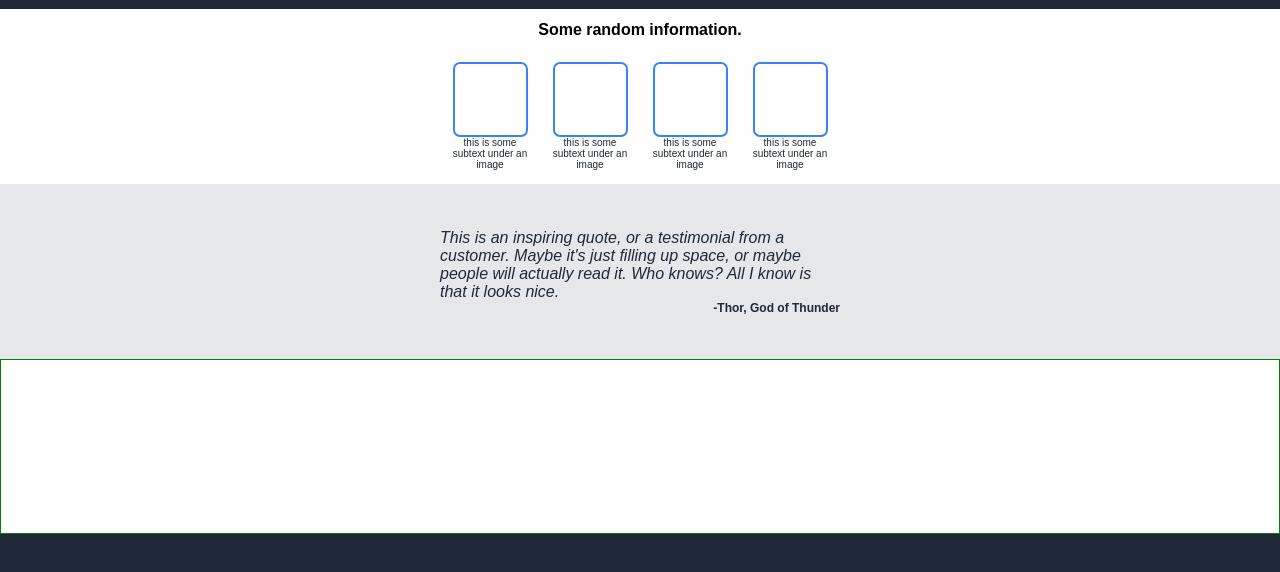
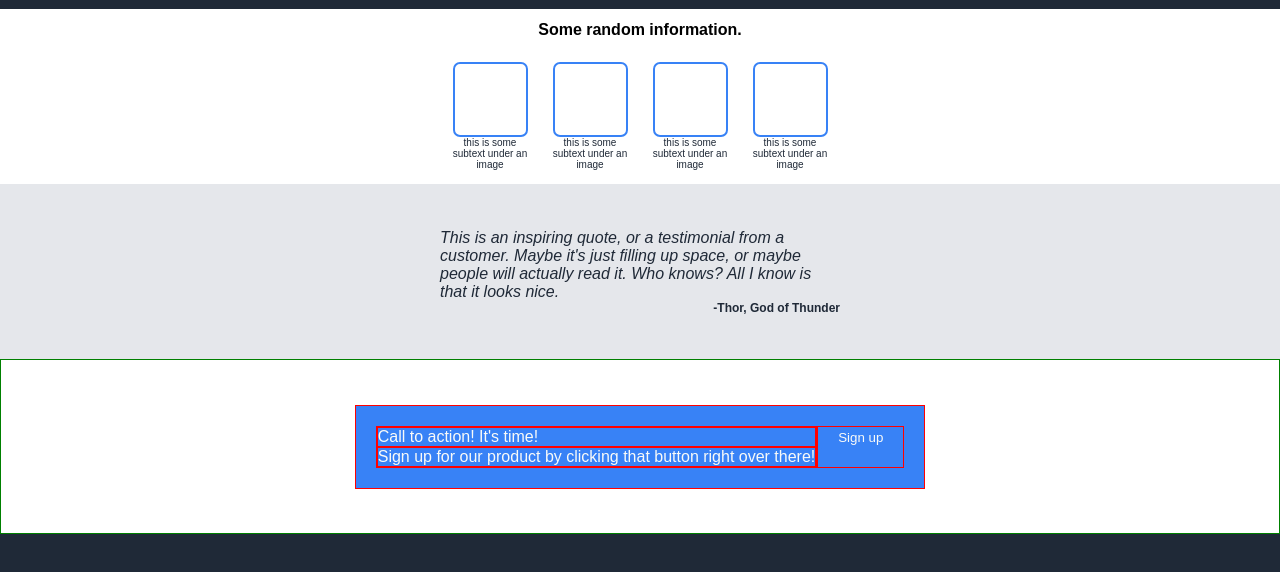
Before and after one commit to Mase1up/flexbox-practice, a plain HTML site: page index.html in a window 1280 px wide. Shown: the part 216-788 px from the top of the page. Drawn offline with Linux system fonts and the light colour scheme.

Commit message:
Build shell for div-4 & begin CSS

```diff
--- a/index.html
+++ b/index.html
@@ -60,7 +60,14 @@
         </div>
 
     <div class="div-4-container">
+        <div class="action-container">
+            <div class="action-text-container">
+                <div class="action-text-title">Call to action!  It's time!</div>
+                <div class="action-text">Sign up for our product by clicking that button right over there!</div>
+            </div>
+            <div class="action-button-container"><button class="button action-button">Sign up</button></div>
 
+        </div>
     </div>
 
     <div class="footer-container">
--- a/styles.css
+++ b/styles.css
@@ -164,7 +164,19 @@ parent. */
 .div-4-container {
     border: solid 1px green; /* To see boxes */
     height: 175px;
+    display: flex;
+    justify-content: center;
+    align-items: center;
 }
+
+.action-container {
+    display: flex;
+    background-color: #3882F6;
+    color: #F9FAF8;
+    padding: 20px;
+}
+
+
 
 .footer-container {
 
```
